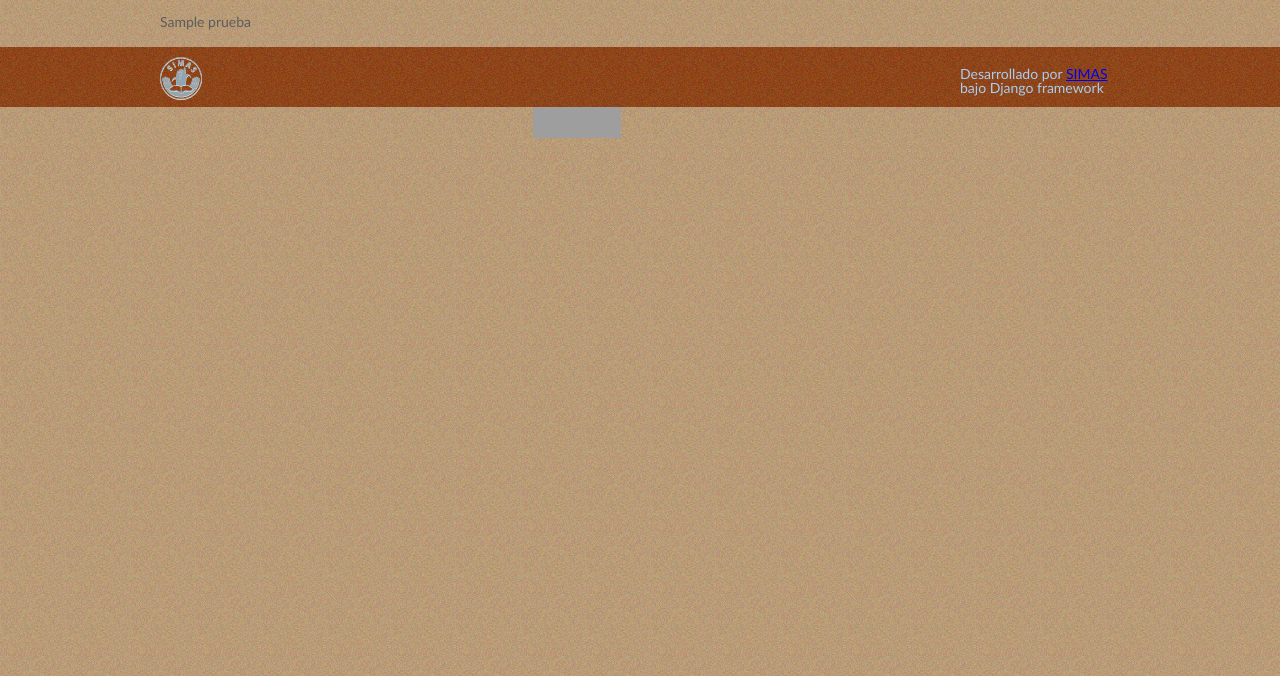
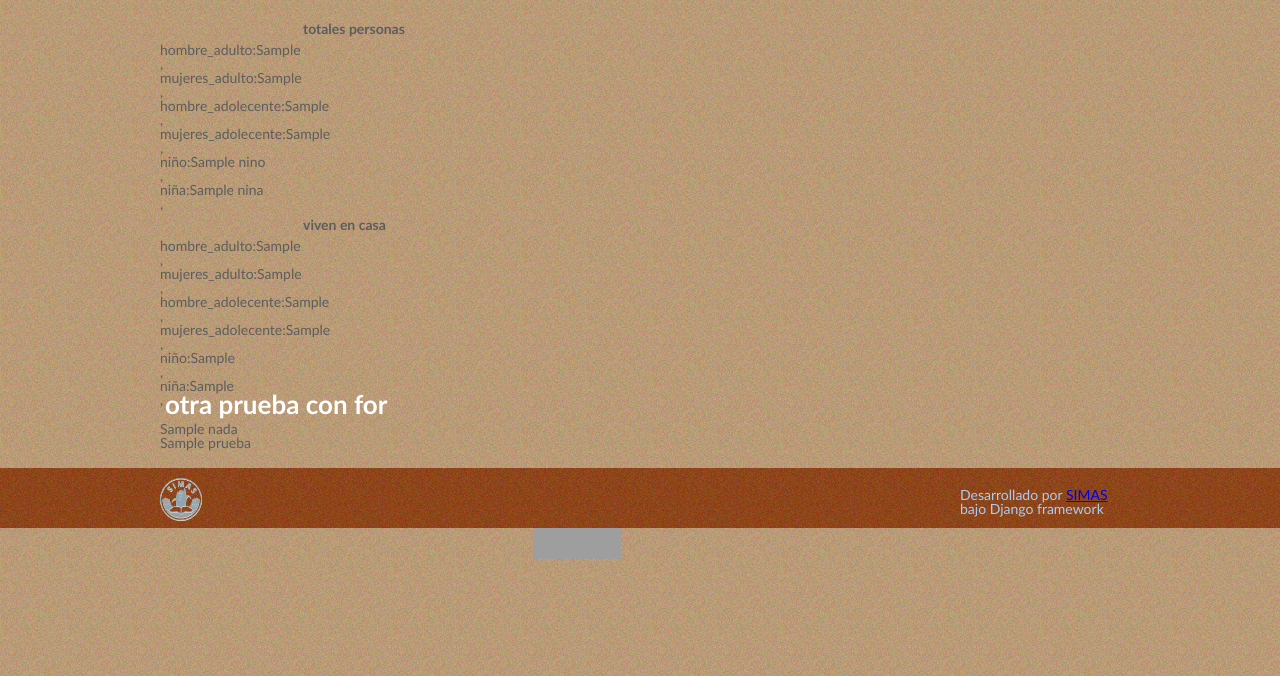
Before and after one commit to CARocha/jfps-achuapa, a Django app: template achuapa/templates/achuapa/familia.html in a window 1280 px wide. Shown: the part 60-736 px from the top of the page. Run offline with Django 3.2, Linux system fonts and the light colour scheme; the template is opened without the code that fills it: most values are stand-ins (such as "Sample title", 1, 10 or a date in 2020); some libraries are stand-ins or nearby versions; grey boxes are pictures that could not be loaded.

Commit message:
agregando cambios

```diff
--- a/achuapa/encuesta/urls.py
+++ b/achuapa/encuesta/urls.py
@@ -8,5 +8,6 @@ urlpatterns = patterns('encuesta.views',
     (r'^index/ajax/municipio/(?P<departamento>\d+)/$', 'get_municipios'),
     (r'^index/ajax/comunidad/(?P<municipio>\d+)/$', 'get_comunidad'),
     (r'^ajax/socio/(?P<comunidad>\d+)/$', 'get_socio'),
-    (r'^(?P<vista>\w+)/$', '_get_view'),
+    #(r'^(?P<vista>\w+)/$', '_get_view'),
+    (r'^familia/$', 'familia'),
 )
--- a/achuapa/templates/achuapa/familia.html
+++ b/achuapa/templates/achuapa/familia.html
@@ -2,8 +2,36 @@
 {% block title %}JFPS - Las Familias(Migracion){% endblock %}
 {% block pimp %} {% endblock %}
 {% block contenido %}
+<h2>totales personas</h2>
+<ul>
+    <li>hombre_adulto:{{hombre_adulto}}</li>,
+    <li>mujeres_adulto:{{mujeres_adulto}}</li>,
+    <li>hombre_adolecente:{{hombre_adolecentes}}</li>,
+    <li>mujeres_adolecente:{{mujeres_adolecentes}}</li>,
+    <li>niño:{{nino}}</li>,
+    <li>niña:{{nina}}</li>,
+</ul>
+<h2>viven en casa</h2>
+<ul>
+    <li>hombre_adulto:{{hombre_adulto_viven}}</li>,
+    <li>mujeres_adulto:{{mujeres_adulto_viven}}</li>,
+    <li>hombre_adolecente:{{hombre_adolecentes_viven}}</li>,
+    <li>mujeres_adolecente:{{mujeres_adolecentes_viven}}</li>,
+    <li>niño:{{nino_viven}}</li>,
+    <li>niña:{{nina_viven}}</li>,
+</ul>
 
-<!--{{a}}-->
+<h1>otra prueba con for</h1>
+<!--<ul>-->
+<!--{% for prueba, otra in total.items %}-->
+<!--    <li>{{otra}}</li>-->
+<!--{% endfor %}-->
+<!--</ul>-->
+<ul>
+{% for h in nada %}
+    <li>{{h}}</li>
+{%endfor%}
+</ul>
 {{prueba}}
 
 
```
Also changed, not shown: achuapa/encuesta/views.py (+32 -4 lines).
